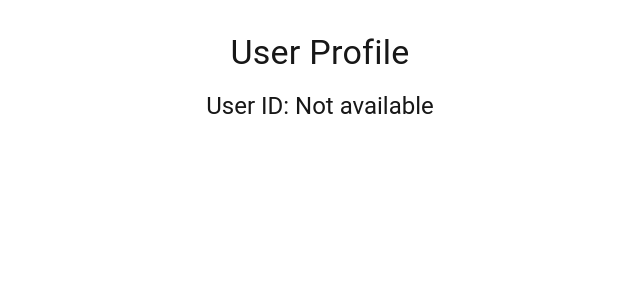
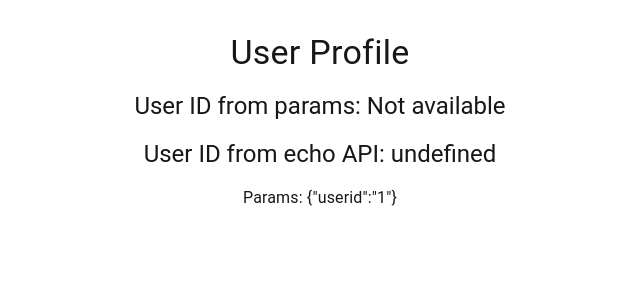
Before and after one commit to p1tap/final-project, a Next.js app: page /profile/1 in a window 1280 px wide. Shown: the top 300 px of the page, without its empty margins (320-960 px from the left). Built offline with nearby package versions, Linux system fonts and the light colour scheme.

Commit message:
+logging param

```diff
--- /dev/null
+++ b/app/api/echo/[userId]/route.ts
@@ -0,0 +1,9 @@
+import { NextResponse } from 'next/server';
+
+export async function GET(
+  request: Request,
+  { params }: { params: { userId: string } }
+) {
+  const { userId } = params;
+  return NextResponse.json({ userId });
+}
--- a/app/profile/[userid]/page.tsx
+++ b/app/profile/[userid]/page.tsx
@@ -1,18 +1,38 @@
 "use client";
-import React from 'react';
+import React, { useEffect, useState } from 'react';
 import { useParams } from 'next/navigation';
 import { Box, Typography, Container } from '@mui/material';
 
 export default function ProfilePage() {
   const params = useParams();
   const userId = params?.userId as string;
+  const [echoedUserId, setEchoedUserId] = useState<string | null>(null);
+
+  useEffect(() => {
+    console.log('Params:', params);
+    console.log('UserId:', userId);
+
+    fetch(`/api/echo/${userId}`)
+      .then(response => response.json())
+      .then(data => {
+        console.log('Echoed data:', data);
+        setEchoedUserId(data.userId);
+      })
+      .catch(error => console.error('Error fetching echoed userId:', error));
+  }, [params, userId]);
 
   return (
     <Container maxWidth="md">
       <Box sx={{ mt: 4, textAlign: 'center' }}>
         <Typography variant="h4">User Profile</Typography>
         <Typography variant="h5" sx={{ mt: 2 }}>
-          User ID: {userId || 'Not available'}
+          User ID from params: {userId || 'Not available'}
+        </Typography>
+        <Typography variant="h5" sx={{ mt: 2 }}>
+          User ID from echo API: {echoedUserId || 'Not available'}
+        </Typography>
+        <Typography variant="body1" sx={{ mt: 2 }}>
+          Params: {JSON.stringify(params)}
         </Typography>
       </Box>
     </Container>
```
